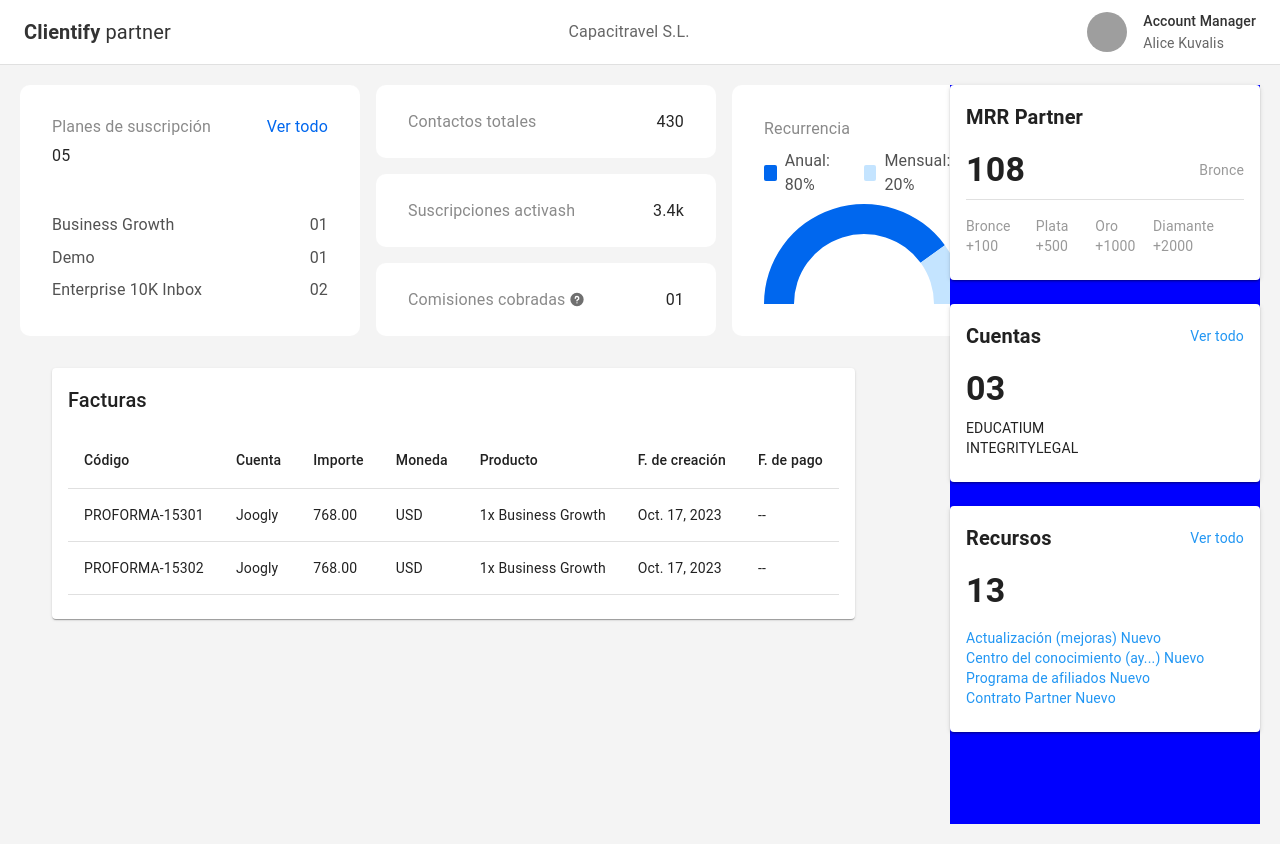
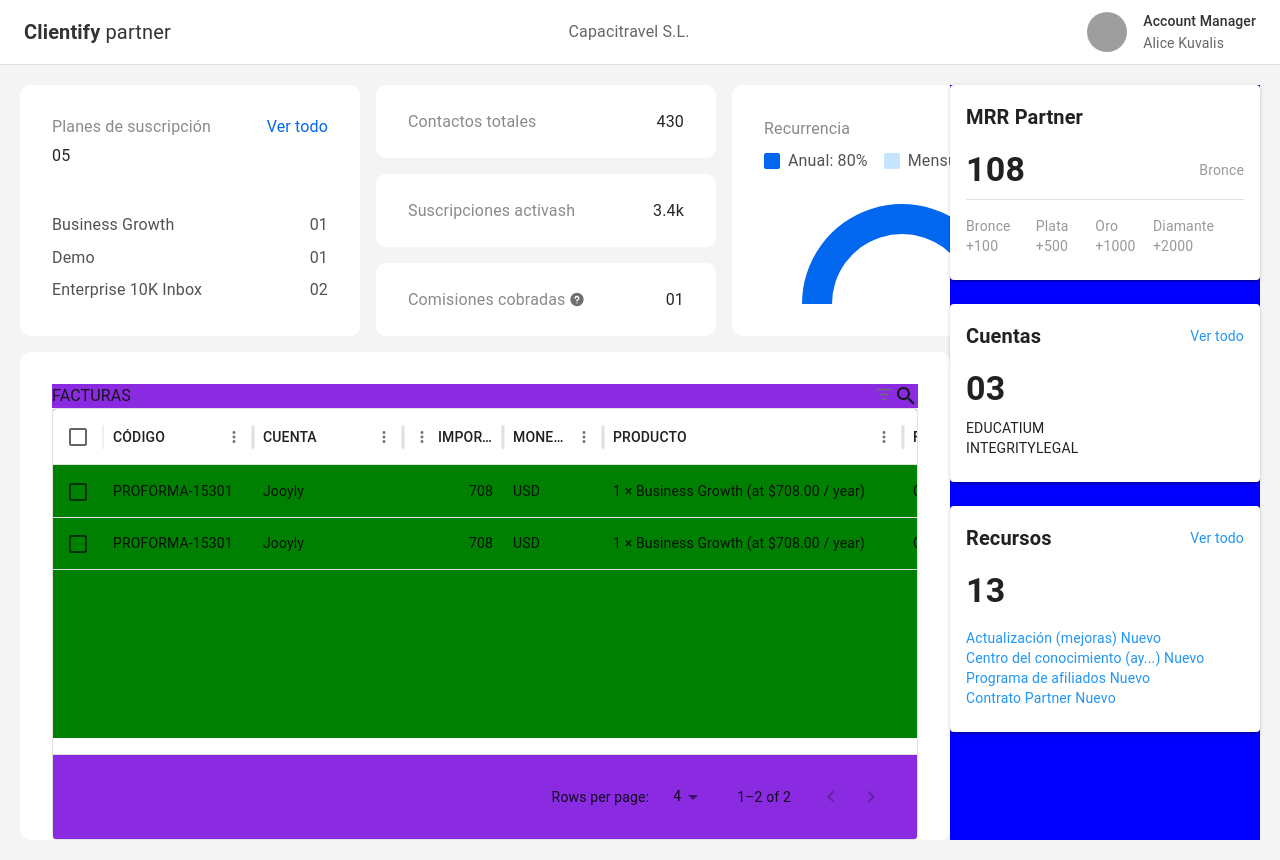
Before and after one commit to Taichims19/Clientify.2.0-danny, a Next.js app: page / in a window 1280 px wide. Built offline with nearby package versions, Linux system fonts and the light colour scheme; grey boxes are pictures that could not be loaded.

Commit message:
Ajustando cajon de datagrid

```diff
--- a/package.json
+++ b/package.json
@@ -13,11 +13,14 @@
     "@emotion/styled": "^11.13.0",
     "@mui/icons-material": "^6.1.2",
     "@mui/material": "^6.1.2",
+    "@mui/styled-engine-sc": "^6.1.6",
+    "@mui/x-data-grid": "^7.22.1",
     "chart.js": "^4.4.6",
     "next": "14.2.14",
     "react": "^18",
     "react-chartjs-2": "^5.2.0",
-    "react-dom": "^18"
+    "react-dom": "^18",
+    "styled-components": "^6.1.13"
   },
   "devDependencies": {
     "@types/node": "^20",
--- /dev/null
+++ b/src/app/components/InvoicesTable/InvoicesTable.module.scss
@@ -0,0 +1,33 @@
+.DataGrid-clientify{
+  display: flex;
+  width: 100%;
+  height: 488px;
+  margin-top: 16px;
+  padding: 32px 32px 0px 32px;
+  flex-direction: column;
+  align-items: flex-start;
+  flex-shrink: 0;
+  border-radius: 10px;
+background: var(--Surface-Modal, #FFF);
+
+  .DataGrid-clientify_BoxFilter{
+    display: flex;
+    background: blueviolet;
+    width: 100%;
+    justify-content: space-between;
+    .BoxFilter-Children1{
+      display: flex;
+    }
+  }
+
+}
+
+.DataGrid-clientify-box1{
+  width: 100%;
+  // background: red;
+  display: flex;
+  flex-direction: column;
+  align-items: flex-start;
+  gap: 16px;
+  align-self: stretch;
+}
--- a/src/app/components/InvoicesTable/InvoicesTable.tsx
+++ b/src/app/components/InvoicesTable/InvoicesTable.tsx
@@ -1,62 +1,111 @@
-import {
-  Card,
-  CardContent,
-  Typography,
-  Table,
-  TableBody,
-  TableCell,
-  TableHead,
-  TableRow,
-  Box,
-} from "@mui/material";
+// Añade "use client" al inicio del archivo para que Next.js lo renderice solo en el cliente
+"use client";
 
-import FilterListOutlinedIcon from "@mui/icons-material/FilterListOutlined";
+import * as React from "react";
+import Box from "@mui/material/Box";
+import { DataGrid, GridColDef, GridToolbar } from "@mui/x-data-grid";
+import invoicesTableStyles from "./InvoicesTable.module.scss";
+import { Typography } from "@mui/material";
+import FilterSvgIcom from "@/app/icons/FilterSvgIcon";
+import SearchIcon from "@mui/icons-material/Search";
 
-const InvoicesTable = () => {
+// Filas de datos con la información para cada columna
+const rows = [
+  {
+    id: 1,
+    codigo: "PROFORMA-15301",
+    cuenta: "Jooyly",
+    importe: 708.0,
+    moneda: "USD",
+    producto: "1 × Business Growth (at $708.00 / year)",
+    fechaCreacion: "Oct. 17, 2023",
+    fechaPago: "--",
+    liquidaciones: 216,
+  },
+  {
+    id: 2,
+    codigo: "PROFORMA-15301",
+    cuenta: "Jooyly",
+    importe: 708.0,
+    moneda: "USD",
+    producto: "1 × Business Growth (at $708.00 / year)",
+    fechaCreacion: "Oct. 17, 2023",
+    fechaPago: "--",
+    liquidaciones: 216,
+  },
+];
+
+// Definición de las columnas del DataGrid
+const columns: GridColDef[] = [
+  { field: "codigo", headerName: "CÓDIGO", width: 150 },
+  { field: "cuenta", headerName: "CUENTA", width: 150 },
+  { field: "importe", headerName: "IMPORTE", width: 100, type: "number" },
+  { field: "moneda", headerName: "MONEDA", width: 100 },
+  { field: "producto", headerName: "PRODUCTO", width: 300 },
+  { field: "fechaCreacion", headerName: "F. DE CREACIÓN", width: 150 },
+  { field: "fechaPago", headerName: "F. DE PAGO", width: 150 },
+  {
+    field: "liquidaciones",
+    headerName: "LIQUIDACIONES",
+    width: 150,
+    renderCell: (params) => (
+      <a href="#">{params.value}</a> // Enlace estilo para LIQUIDACIONES
+    ),
+  },
+];
+
+export default function InvoicesTable() {
   return (
-    <Card>
-      <CardContent>
-        <Box>
-          <Typography variant="h6">Facturas</Typography>
+    <Box
+      // sx={{ height: 400, width: "100%" }}
+      className={invoicesTableStyles["DataGrid-clientify"]}
+    >
+      <Box className={invoicesTableStyles["DataGrid-clientify_BoxFilter"]}>
+        <Typography>FACTURAS</Typography>
+        <Box className={invoicesTableStyles["BoxFilter-Children1"]}>
+          <FilterSvgIcom />
+          <SearchIcon />
         </Box>
-        <Box mt={2}>
-          <Table>
-            <TableHead>
-              <TableRow>
-                <TableCell>Código</TableCell>
-                <TableCell>Cuenta</TableCell>
-                <TableCell>Importe</TableCell>
-                <TableCell>Moneda</TableCell>
-                <TableCell>Producto</TableCell>
-                <TableCell>F. de creación</TableCell>
-                <TableCell>F. de pago</TableCell>
-              </TableRow>
-            </TableHead>
-            <TableBody>
-              <TableRow>
-                <TableCell>PROFORMA-15301</TableCell>
-                <TableCell>Joogly</TableCell>
-                <TableCell>768.00</TableCell>
-                <TableCell>USD</TableCell>
-                <TableCell>1x Business Growth</TableCell>
-                <TableCell>Oct. 17, 2023</TableCell>
-                <TableCell>--</TableCell>
-              </TableRow>
-              <TableRow>
-                <TableCell>PROFORMA-15302</TableCell>
-                <TableCell>Joogly</TableCell>
-                <TableCell>768.00</TableCell>
-                <TableCell>USD</TableCell>
-                <TableCell>1x Business Growth</TableCell>
-                <TableCell>Oct. 17, 2023</TableCell>
-                <TableCell>--</TableCell>
-              </TableRow>
-            </TableBody>
-          </Table>
-        </Box>
-      </CardContent>
-    </Card>
+      </Box>
+      <DataGrid
+        className={invoicesTableStyles["DataGrid-clientify-box1"]}
+        rows={rows}
+        columns={columns}
+        initialState={{
+          pagination: {
+            paginationModel: {
+              pageSize: 4,
+            },
+          },
+        }}
+        pageSizeOptions={[4, 10, 20]}
+        components={{
+          Toolbar: GridToolbar, // Para mostrar el filtro de búsqueda y otras opciones de herramienta
+        }}
+        checkboxSelection
+        disableRowSelectionOnClick
+        sx={{
+          "& .MuiDataGrid-main": {
+            width: "100%",
+            background: "red", // Color de fondo para la barra de herramientas
+          },
+          "& .MuiDataGrid-virtualScroller ": {
+            width: "100%",
+            boxSizing: "content-box",
+
+            background: "green", // Color de fondo para la barra de herramientas
+          },
+          "& .MuiDataGrid-footerContainer": {
+            display: "flex",
+            width: "100%",
+            padding: "16px 24px",
+            justifyContent: "flex-end",
+            alignItems: "center",
+            gap: "8px",
+            backgroundColor: "blueviolet", // Color de fondo para el paginador
+          },
+        }}
+      />
+    </Box>
   );
-};
-
-export default InvoicesTable;
+}
--- a/src/app/components/RecurrenceChart/recurrenceChart.module.scss
+++ b/src/app/components/RecurrenceChart/recurrenceChart.module.scss
@@ -1,7 +1,7 @@
 /* Recurrence plans 0160  */
 .Recurrence-plans{
   display: flex;
-
+  width: 340px;
   height: 251px ;
   padding: 32px;
   flex-direction: column;
--- /dev/null
+++ b/src/app/icons/FilterSvgIcon.tsx
@@ -0,0 +1,16 @@
+import * as React from "react";
+const FilterSvgIcom = (props) => (
+  <svg
+    xmlns="http://www.w3.org/2000/svg"
+    width={20}
+    height={21}
+    fill="none"
+    {...props}
+  >
+    <path
+      fill="#6F6F6F"
+      d="M11.667 14.667a.833.833 0 0 1 .097 1.66l-.097.006H8.333a.833.833 0 0 1-.097-1.66l.097-.006h3.334Zm2.5-5a.833.833 0 0 1 0 1.666H5.833a.833.833 0 0 1 0-1.666h8.334Zm2.5-5a.833.833 0 0 1 0 1.666H3.333a.833.833 0 0 1 0-1.666h13.334Z"
+    />
+  </svg>
+);
+export default FilterSvgIcom;
--- a/src/app/page.tsx
+++ b/src/app/page.tsx
@@ -16,7 +16,7 @@
   return (
     <Grid className={styles["body"]} container sx={{ padding: "20px" }}>
       {/* paneles y factura 2 cajones  */}
-      <Grid item xs={12} md={9}>
+      <Grid item xs={12} md={9} lg={9}>
         {/* cajon 427320182 */}
         <Grid
           // className={variables["background-patatas"]}
@@ -55,15 +55,15 @@
           item
           xs={12}
           md={12}
-          sx={{
-            display: "flex",
-            width: "1052px",
-            height: "488px",
-            padding: "32px 32px 0px 32px",
-            flexDirection: "column",
-            alignItems: "flex-start",
-            flexShrink: 0,
-          }}
+          // sx={{
+          //   display: "flex",
+          //   width: "1052px",
+          //   height: "488px",
+          //   padding: "32px 32px 0px 32px",
+          //   flexDirection: "column",
+          //   alignItems: "flex-start",
+          //   flexShrink: 0,
+          // }}
         >
           {/* Tabla de facturas */}
           <Grid item xs={12}>
@@ -75,7 +75,13 @@
       {/* Cajon vertical MRR Partner */}
 
       {/* MRR fila  */}
-      <Grid item xs={12} md={3} sx={{ background: "blue", widows: "100%" }}>
+      <Grid
+        item
+        xs={12}
+        md={3}
+        lg={3}
+        sx={{ background: "blue", widows: "100%" }}
+      >
         <Box mb={3}>
           <MRRPartner />
         </Box>
```
Also changed, not shown: src/app/icons/Action icon.svg (added), 1 other file (tests, documents, lock files or other folders).
